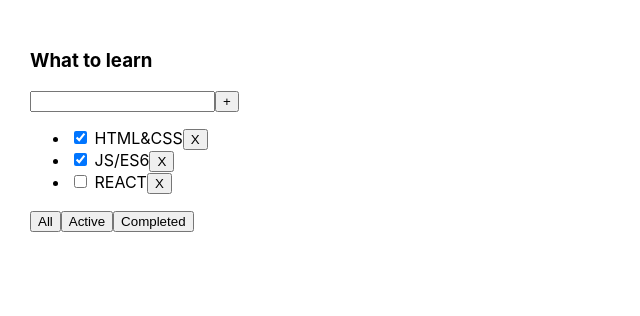
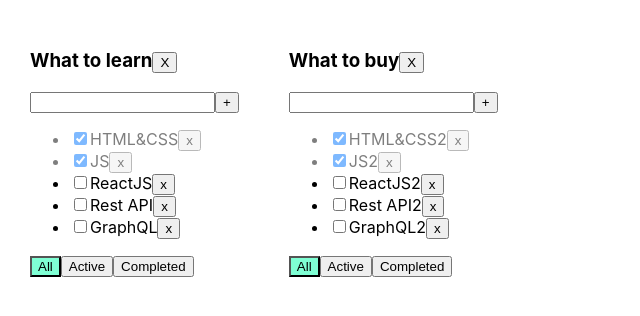
Before and after one commit to TichonovRoman/Todoist, a React (Create React App) app: page / in a window 1280 px wide. Shown: the top 316 px of the page, without its empty margins (0-640 px from the left). Built offline with nearby package versions, Linux system fonts and the light colour scheme.

Commit message:
05: remove TodoLists, add todolists

```diff
--- a/src/App.css
+++ b/src/App.css
@@ -6,3 +6,19 @@
 .App > div {
   margin-right: 50px;
 }
+
+.error {
+  border: red 1px solid;
+}
+
+.error-message {
+  color: red;
+}
+
+.active-filter {
+  background-color: aquamarine;
+}
+
+.is-done {
+  opacity: 0.5;
+}
--- a/src/App.tsx
+++ b/src/App.tsx
@@ -1,72 +1,113 @@
 import React, {useState} from 'react';
 import './App.css';
-import Todolist from "./Todolist";
-import {v1} from "uuid";
+import {Todolist} from './Todolist';
+import {v1} from 'uuid';
+
+export type FilterValuesType = "all" | "active" | "completed";
+
+export type TodolistsType = {
+    id: string
+    title: string
+    filter: FilterValuesType
+}
+
+function App() {
+
+    let todolistID1=v1();
+    let todolistID2=v1();
+
+    let [todolists, setTodolists] = useState<Array<TodolistsType>>([
+        {id: todolistID1, title: 'What to learn', filter: 'all'},
+        {id: todolistID2, title: 'What to buy', filter: 'all'},
+    ])
+
+    let [tasks, setTasks] = useState({
+        [todolistID1]:[
+            {id: v1(), title: "HTML&CSS", isDone: true},
+            {id: v1(), title: "JS", isDone: true},
+            {id: v1(), title: "ReactJS", isDone: false},
+            {id: v1(), title: "Rest API", isDone: false},
+            {id: v1(), title: "GraphQL", isDone: false},
+        ],
+        [todolistID2]:[
+            {id: v1(), title: "HTML&CSS2", isDone: true},
+            {id: v1(), title: "JS2", isDone: true},
+            {id: v1(), title: "ReactJS2", isDone: false},
+            {id: v1(), title: "Rest API2", isDone: false},
+            {id: v1(), title: "GraphQL2", isDone: false},
+        ]
+    });
 
 
-export type TaskType = {
-    id: string
-    title: string
-    isDone: boolean
-}
 
-export type FilterValuesType = "all" | "active" | "completed"
 
-const App = () => {
 
-    const todoListTitle: string = "What to learn"
+    //     let [todolists, setTodolists] = useState<Array<TodolistsType>>([
+    //     {id: v1(), title: 'What to learn', filter: 'all'},
+    //     {id: v1(), title: 'What to buy', filter: 'all'},
+    // ])
 
-    const [tasks, setTasks] = useState<Array<TaskType>>(
-        [
-            {id: v1(), title: "HTML&CSS", isDone: true},
-            {id: v1(), title: "JS/ES6", isDone: true},
-            {id: v1(), title: "REACT", isDone: false},
-        ]
-    )
-    const removeTask = (taskId: string) => {
-        const filteredTasks = tasks.filter(t => t.id !== taskId) // true (t которые вернут тру попадут в массив) | false (t которые вернут фолм не попадут в массив)
-        setTasks(filteredTasks)
 
+    function removeTask(todoListID: string, id: string) {
+        setTasks({...tasks, [todoListID]: tasks[todoListID].filter(f => f.id !== id)});
     }
 
-    const addTask = (title: string) => {
-        const newTask:TaskType = {id: v1(), title, isDone: false}  // title: title
-        const updatedTasks: Array<TaskType> = [newTask, ...tasks]
-        setTasks(updatedTasks)
-
+    function addTask(todoListID: string, title: string) {
+        let newTask = {id: v1(), title: title, isDone: false};
+        setTasks({...tasks, [todoListID]: [newTask, ...tasks[todoListID]]})
     }
 
-    const [filter, setFilter] = useState<FilterValuesType>("all")
-    const changeFilter = (filter: FilterValuesType) => {
-        setFilter(filter)
+    function changeStatus(todoListID: string, taskId: string, isDone: boolean) {
+        setTasks({...tasks, [todoListID]: tasks[todoListID].map(m => m.id === taskId ? {...m, isDone}: m) })
     }
 
-    // let tasksForRender = tasks
-    // if(filter === "active"){
-    //     tasksForRender = tasks.filter(t => t.isDone===false)
-    // }
-    // if (filter==="completed") {tasksForRender = tasks.filter(t => t.isDone===true)}
 
-    const getTasksForRender = () => {
-        switch (filter) {
-            case "active":
-                return tasks.filter(t => t.isDone === false)
-            case "completed":
-                return tasks.filter(t => t.isDone === true)
-            default:
-                return tasks
-        }
+
+    function changeFilter(todoListID: string, value: FilterValuesType) {
+        setTodolists(todolists.map(m => m.id === todoListID ? {...m, filter: value} : m))
     }
 
-    const tasksForRender = getTasksForRender()
+    const removeTodo = (todoListID: string) => {
+
+        let newTodoLists = [...todolists].filter(f => f.id !== todoListID)
+
+        setTodolists(newTodoLists)
+        console.log(todoListID)
+    }
+
+
     return (
         <div className="App">
-            <Todolist title={todoListTitle}
-                      tasks={tasksForRender}
-                      removeTask={removeTask}
-                      changeFilter={changeFilter}
-                      addTask={addTask}
-            />
+
+            {todolists.map((t, index) => {
+
+                let tasksForTodolist = tasks[t.id];
+
+                if (t.filter === "active") {
+                    tasksForTodolist = tasks[t.id].filter(t => t.isDone === false);
+                }
+                if (t.filter === "completed") {
+                    tasksForTodolist = tasks[t.id].filter(t => t.isDone === true);
+                }
+
+
+                return (
+                    <Todolist
+                        key={index}
+                        todoListID={t.id}
+                        title={t.title}
+                        tasks={tasksForTodolist}
+                        removeTask={removeTask}
+                        changeFilter={changeFilter}
+                        addTask={addTask}
+                        changeTaskStatus={changeStatus}
+                        filter={t.filter}
+                        removeTodo={removeTodo}
+                    />
+
+                )
+
+            })}
         </div>
     );
 }
--- a/src/Button.tsx
+++ /dev/null
@@ -1,12 +0,0 @@
-import React from 'react';
-
-type ButtonPropsType = {
-    title: string
-    changeFilter: () => void
-}
-
-const Button = (props: ButtonPropsType) => {
-    return <button onClick={props.changeFilter}>{props.title}</button>;
-};
-
-export default Button;
--- a/src/Task.tsx
+++ /dev/null
@@ -1,24 +0,0 @@
-import React from 'react';
-
-
-type TaskPropsType = {
-    id: string
-    isDone: boolean
-    title: string
-    removeTask: (taskId: string) => void
-}
-
-
-
-const Task: React.FC<TaskPropsType> = (props) => {
-    return (
-        <div>
-            <li>
-                <input type="checkbox" checked={props.isDone}/> <span>{props.title}</span>
-                <button onClick={() => {props.removeTask(props.id)}}>X</button>
-            </li>
-        </div>
-    );
-};
-
-export default Task;
--- a/src/TodoListHeader.tsx
+++ /dev/null
@@ -1,12 +0,0 @@
-import React from 'react';
-
-
-type TodoListHeaderPropsType = {
-    title: string
-}
-
-const TodoListHeader: React.FC<TodoListHeaderPropsType> = ({title}) => {
-    return <h3>{title}</h3>;
-};
-
-export default TodoListHeader;
--- a/src/Todolist.tsx
+++ b/src/Todolist.tsx
@@ -1,67 +1,103 @@
-import React, {ChangeEvent, useState} from 'react';
-import TodoListHeader from "./TodoListHeader";
-import Button from "./Button";
-import {FilterValuesType, TaskType} from "./App";
-import Task from "./Task";
+import React, {ChangeEvent, KeyboardEvent, useState} from 'react';
+import {FilterValuesType} from './App';
 
-type TodolistPropsType = {
+type TaskType = {
+    id: string
+    title: string
+    isDone: boolean
+}
+
+type PropsType = {
     title: string
     tasks: Array<TaskType>
-    removeTask: (taskId: string) => void
-    changeFilter: (filter: FilterValuesType) => void
-    addTask: (title: string) => void
+    removeTask: (todoListID: string, taskId: string) => void
+    changeFilter: (todoListID: string, value: FilterValuesType) => void
+    addTask: (todoListID: string, title: string) => void
+    changeTaskStatus: (todoListID: string, taskId: string, isDone: boolean) => void
+    filter: FilterValuesType
+    todoListID: string
+    removeTodo: (todoListID: string) => void
 }
 
-const Todolist = (props: TodolistPropsType) => {
+export function Todolist(props: PropsType) {
 
-    const [title, setTitle] = useState<string>('')
+    let [title, setTitle] = useState("")
+    let [error, setError] = useState<string | null>(null)
 
-    let tasksComponents = props.tasks.map(t => <Task key={t.id} {...t} removeTask={props.removeTask}/>)
-
-    const onClickAddTask = () => {
-        props.addTask(title)
-        setTitle('')
+    const addTask = () => {
+        if (title.trim() !== "") {
+            props.addTask(props.todoListID, title.trim());
+            setTitle("");
+        } else {
+            setError("Title is required");
+        }
     }
 
-    const onKeyPressAddTask = (e: React.KeyboardEvent<HTMLInputElement>) => {
-        e.key === "Enter" && onClickAddTask()
+    const onChangeHandler = (e: ChangeEvent<HTMLInputElement>) => {
+        setTitle(e.currentTarget.value)
     }
 
-    const setAllFilter = () => props.changeFilter("all")
-    const setActiveFilter = () => props.changeFilter("active")
-    const setCompletedFilter = () => props.changeFilter("completed")
-    const onChangeSetTitle = (e: ChangeEvent<HTMLInputElement>) => setTitle(e.currentTarget.value)
+    const onKeyPressHandler = (e: KeyboardEvent<HTMLInputElement>) => {
+        setError(null);
+        if (e.charCode === 13) {
+            addTask();
+        }
+    }
+
+    const onAllClickHandler = () => props.changeFilter(props.todoListID, "all");
+    const onActiveClickHandler = () => props.changeFilter(props.todoListID, "active");
+    const onCompletedClickHandler = () => props.changeFilter(props.todoListID, "completed");
 
 
-    return (
+    let onClickHandlerForDeleteTodo = () => {
+        props.removeTodo(props.todoListID)
+    }
+
+    return <div>
+
+        <h3>
+            {props.title}
+            <button onClick={onClickHandlerForDeleteTodo}>X</button>
+        </h3>
+
+
         <div>
-            <div>
-                <TodoListHeader title={props.title}/>
-                <div>
-                    <input
-                        value={title}
-                        onChange={onChangeSetTitle}
-                        onKeyPress={onKeyPressAddTask}
-                    />
-                    <button onClick={onClickAddTask}>+</button>
-                </div>
-                <ul>
-                    {tasksComponents}
-                </ul>
-                <div>
-                    <Button title={"All"} changeFilter={setAllFilter}/>
-                    <Button title={"Active"} changeFilter={setActiveFilter}/>
-                    <Button title={"Completed"} changeFilter={setCompletedFilter}/>
-                </div>
-            </div>
+            <input value={title}
+                   onChange={onChangeHandler}
+                   onKeyPress={onKeyPressHandler}
+                   className={error ? "error" : ""}
+            />
+            <button onClick={addTask}>+</button>
+            {error && <div className="error-message">{error}</div>}
         </div>
-    );
-};
+        <ul>
+            {
+                props.tasks.map(t => {
+                    const onClickHandler = () => props.removeTask(props.todoListID, t.id)
+                    const onChangeHandler = (e: ChangeEvent<HTMLInputElement>) => {
+                        props.changeTaskStatus(props.todoListID, t.id, e.currentTarget.checked);
+                    }
 
-export default Todolist;
-
-// 1. Функция принимает массив чисел и возвращает максимальное значение
-// 2. Функция принимает массив чисел и возвращает массив с двумя максимальными значениями
-// 2. Функция принимает массив чисел и количество максимумов, которые надо найти и возвращает массив
-// с максимальными значениями
-// Выполнить до понедельника до туду листа. Без использования втроенным методов (Матхмакс и sort и пр.)ю Валидировать результат
+                    return <li key={t.id} className={t.isDone ? "is-done" : ""}>
+                        <input type="checkbox"
+                               onChange={onChangeHandler}
+                               checked={t.isDone}/>
+                        <span>{t.title}</span>
+                        <button onClick={onClickHandler}>x</button>
+                    </li>
+                })
+            }
+        </ul>
+        <div>
+            <button className={props.filter === 'all' ? "active-filter" : ""}
+                    onClick={onAllClickHandler}>All
+            </button>
+            <button className={props.filter === 'active' ? "active-filter" : ""}
+                    onClick={onActiveClickHandler}>Active
+            </button>
+            <button className={props.filter === 'completed' ? "active-filter" : ""}
+                    onClick={onCompletedClickHandler}>Completed
+            </button>
+        </div>
+    </div>
+}
```
